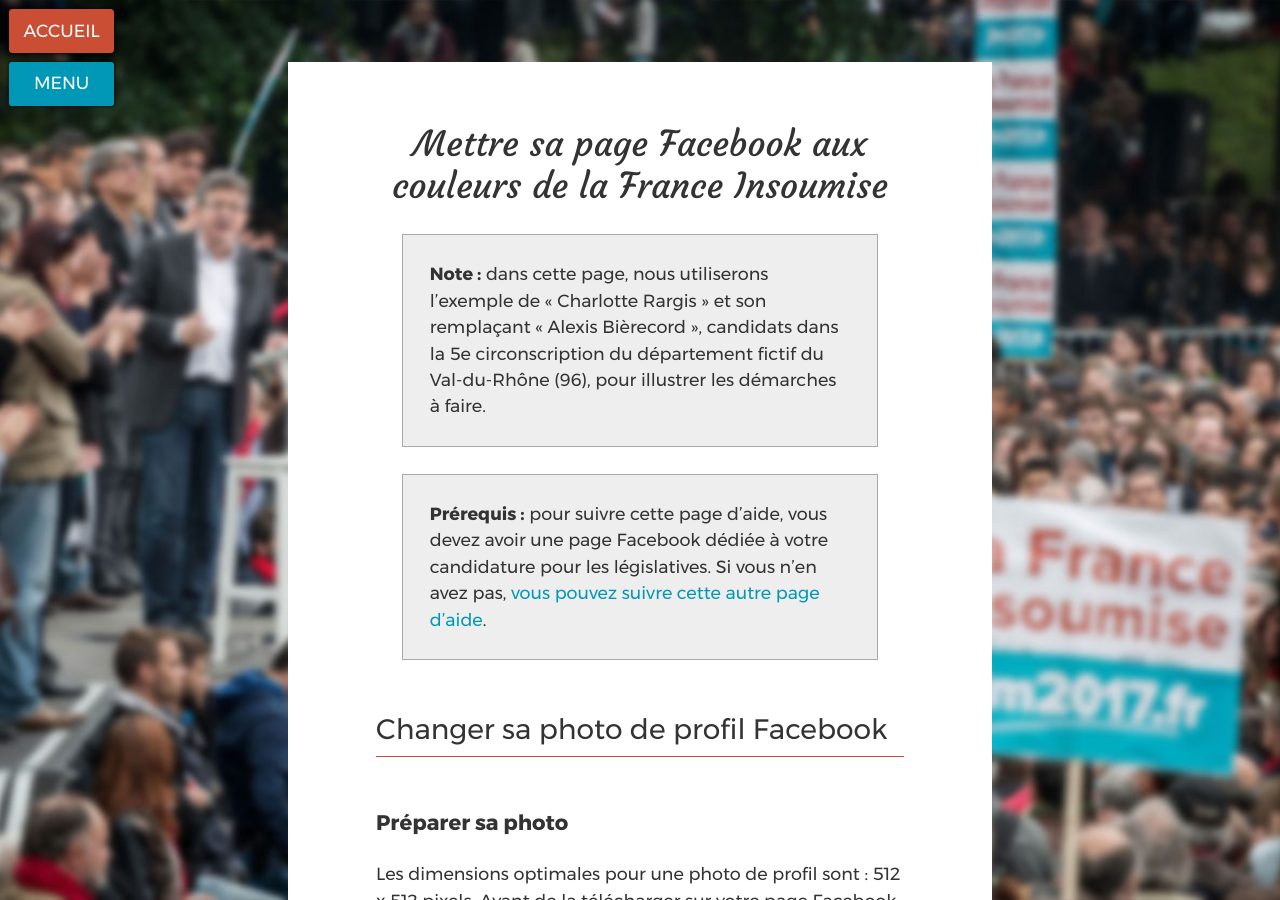
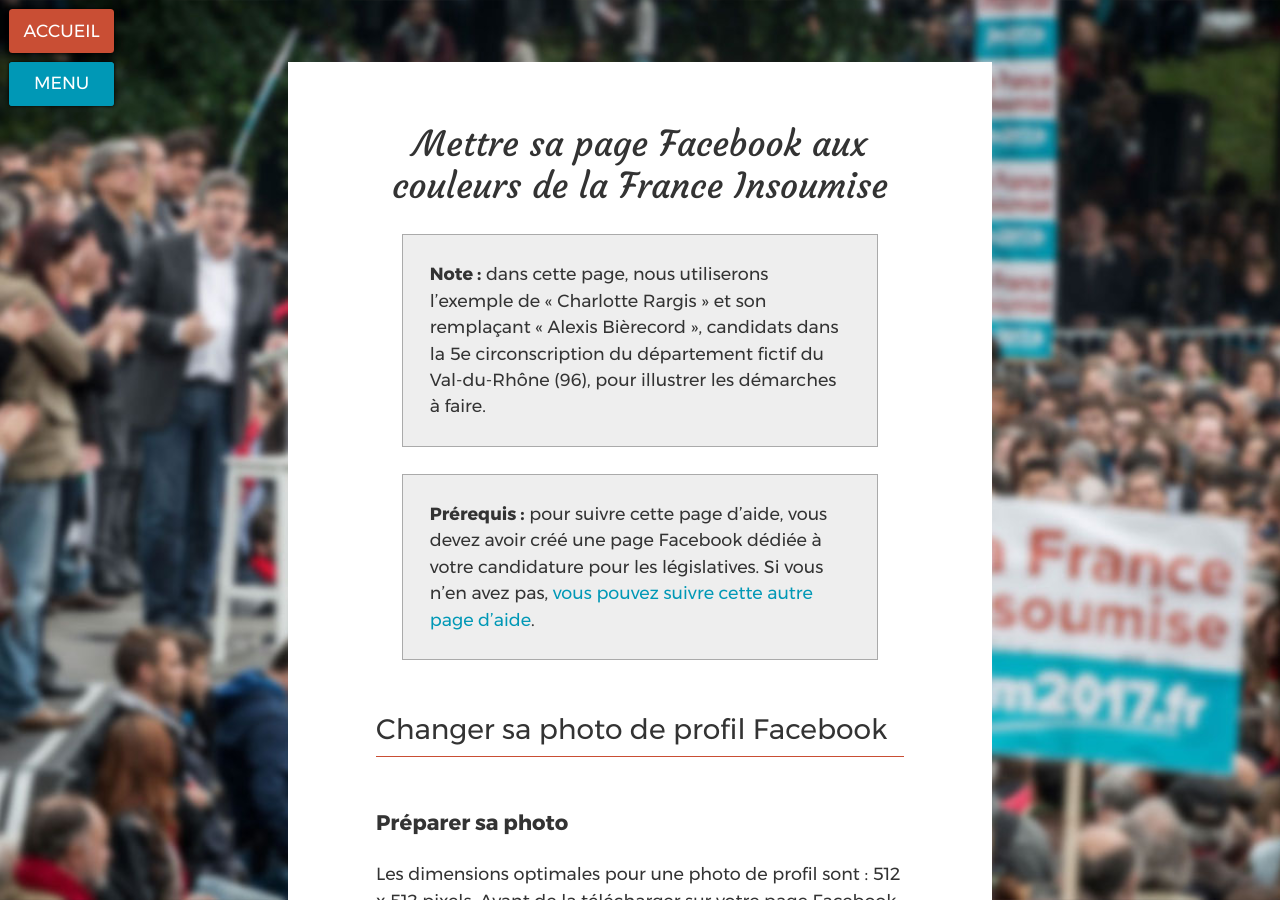
Before and after one commit to ryuran/kitcampagne.fi, a Jekyll site: the page built from _cat_reseauxsociaux/facebook-theme.md, in a window 1280 px wide and 900 px high. Built offline with Jekyll 4.4.1, drawn with Linux system fonts in a browser that asks for light colours.

Commit message:
Correction

```diff
--- a/_cat_reseauxsociaux/facebook-theme.md
+++ b/_cat_reseauxsociaux/facebook-theme.md
@@ -9,7 +9,7 @@
 {% include rargis-disclaimer.md %}
 
 >**Prérequis :**
->pour suivre cette page d’aide, vous devez avoir une page Facebook dédiée à votre candidature pour les législatives. Si vous n’en avez pas, [vous pouvez suivre cette autre page d’aide](/reseauxsociaux/facebook-creer-page).
+>pour suivre cette page d’aide, vous devez avoir créé une page Facebook dédiée à votre candidature pour les législatives. Si vous n’en avez pas, [vous pouvez suivre cette autre page d’aide](/reseauxsociaux/facebook-creer-page).
 
 ## Changer sa photo de profil Facebook
 
```
